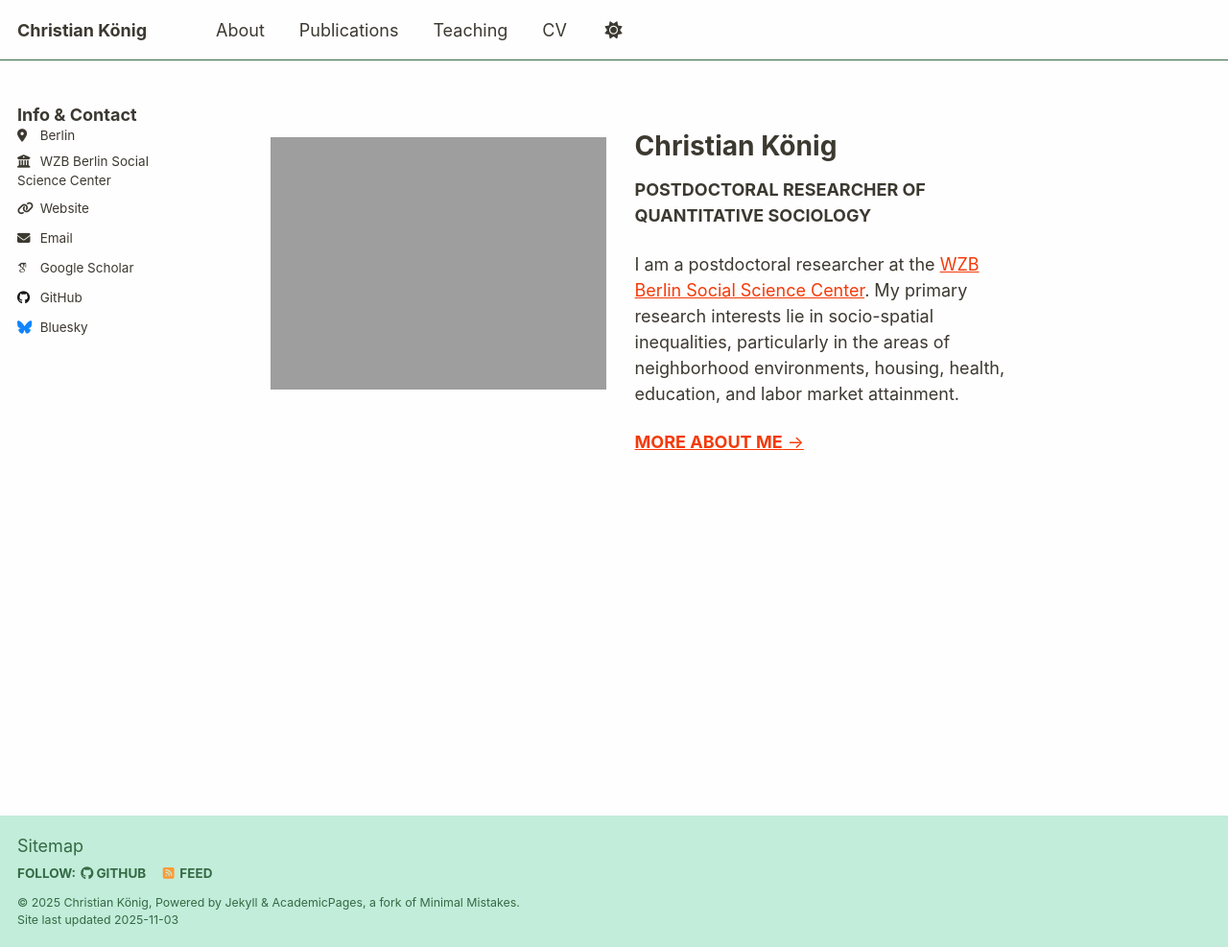
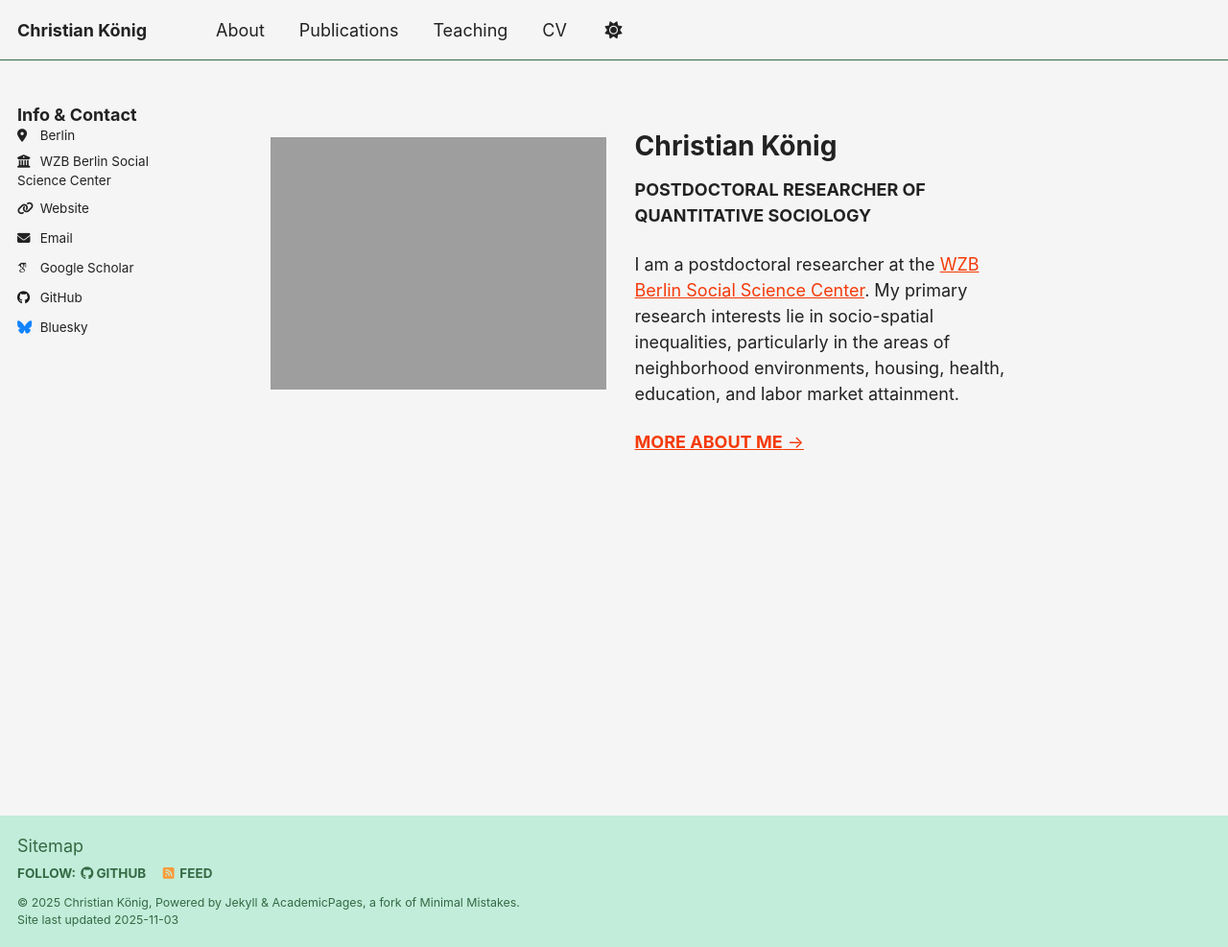
Before and after one commit to christian-koenig/christian-koenig.github.io, a Jekyll site: the page built from _pages/about.md, in a window 1280 px wide and 987 px high. Shown: the whole window at 96% size. Built offline with Jekyll 4.4.1, drawn with Linux system fonts in a browser that asks for light colours; some web fonts are replaced; a script that is not in the unit is left out.

Commit message:
adjust color

```diff
--- a/_sass/theme/_air_light.scss
+++ b/_sass/theme/_air_light.scss
@@ -10,10 +10,10 @@ $darker-primary-color       : mix(#000, $primary-color, 60%);
 $light-primary-color        : mix(#000, $primary-color, 50%);
 
 /*$background                 : #eeeeee;*/
-$background                 : #fffefe;
+$background                 : #F5F5F5;
 $background-light           : mix(#fff, $background, 20%);
 $background-lighter         : mix(#fff, $background, 90%);
-$text                       : #3C3931;
+$text                       : #222222;
 /*$link                       : #393e46;*/
 $link                       : #F43A09;
 $link-dark                  : #F43A09;
```
